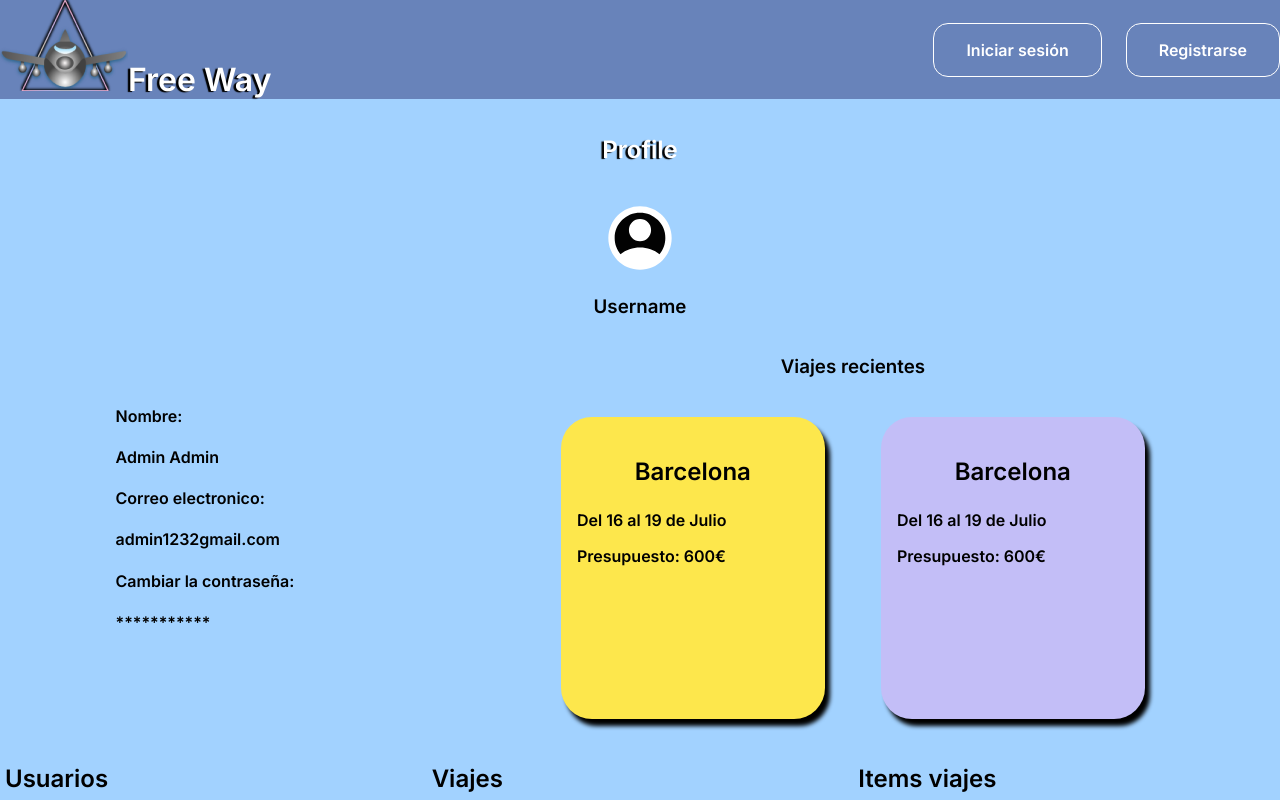
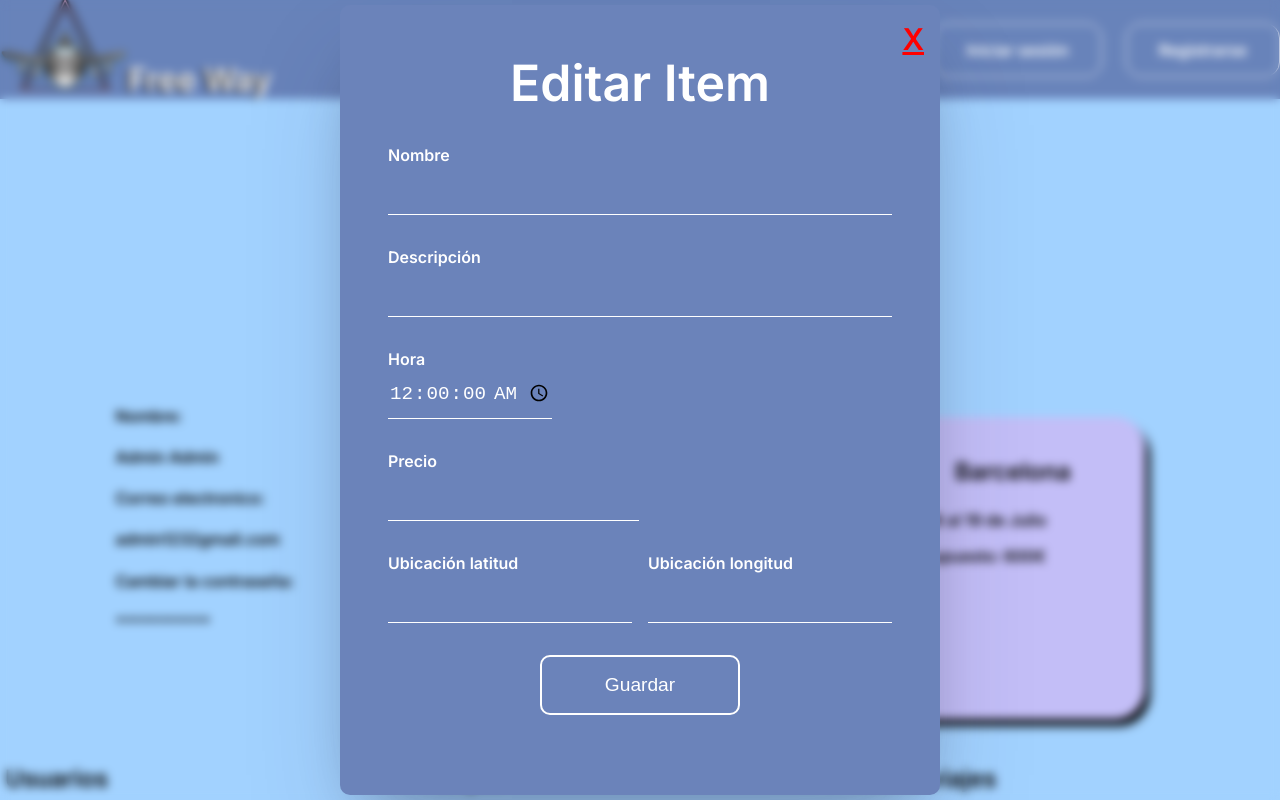
Before and after one commit to PlanificacionViaje/PlanificacioFrontEnd, a Vue app: page / in a window 1280 px wide. Shown: the top 800 px of the page. Built offline with nearby package versions, Linux system fonts and the light colour scheme.

Commit message:
21/07/2022 no funcionan los modales

```diff
--- a/src/App.vue
+++ b/src/App.vue
@@ -2,8 +2,9 @@
 import Header from "./Components/Header.vue";
 import Profile from "./Components/Profile.vue";
 import AxiosPlayground from "./Components/AxiosPlayground.vue";
-import LoginAndRegisterModal from "./components/LoginAndRegister/LoginAndRegisterModal.vue";
-import EditTrip from "./Components/TripModal.vue";
+import LoginAndRegisterModal from "@/Components/LoginAndRegister/LoginAndRegisterModal.vue";
+import TripModal from "./Components/TripModal.vue";
+import ItemTripModal from "./Components/ItemTripModal.vue";
 </script>
 
 <script>
@@ -12,6 +13,12 @@ export default {
     return {
       loginActive: true,
       displayLoginRegisterModal: false,
+      //Modal Trip
+      newEditTrip:true,
+      displayNewEditTripModal:false,
+      //Modal Item Trip
+      newEditItemTrip:false,
+      displayNewEditItemTripModal:true,
     };
   },
   methods: {
@@ -46,8 +53,19 @@ export default {
     >
       asdfasdf
     </button>
-
-    <EditTrip/>
+  <button @click="displayNewEditTripModal=true, newEditTrip=true">
+    Display modal new trip
+  </button>
+   <button @click="displayNewEditTripModal=true, newEditTrip=false">
+    Display modal edit trip
+  </button>
+    <TripModal
+    :newEditTrip="newEditTrip"
+    :displayNewEditTripModal="displayNewEditTripModal" />
+    <ItemTripModal
+    :newEditItemTrip="newEditItemTrip"
+    :displayNewEditItemTripModal="displayNewEditItemTripModal"
+    />
   </main>
 </template>
 
--- /dev/null
+++ b/src/Components/ItemTripModal.vue
@@ -0,0 +1,180 @@
+<script>
+import * as crud from "@/axios/axiosFunctions.js";
+export default {
+  data() {
+    return {
+    };
+  },
+  methods: {
+
+  },
+  props:{
+    newEditItemTrip:Boolean,
+    displayNewEditItemTripModal: Boolean,
+    dataItemTrip:{},
+  }
+};
+</script>
+
+<template>
+  <div class="modal-background" v-show="displayNewEditItemTripModal" @click.prevent="displayNewEditItemTripModal=false">
+    <div v-if="newEditItemTrip" class="modal"  @click.stop id="edit-component">
+    <h1 class="title">Nuevo Item</h1>
+        <form class="form" action="" @submit.prevent="">
+        <label class="form-field-container" for="name">
+          <p>Nombre</p>
+          <input class="form-input" type="text" name="name" id="name" />
+        </label>
+        <label class="form-field-container" for="descripcion">
+          <p>Descripción</p>
+          <input class="form-input" type="text" name="descripcion" id="descripcion" />
+        </label>
+       <label class="form-field-container" for="hora">
+          <p>Hora</p>
+          <input class="form-input" type="time" name="hora" placeholder="hora" value="00:00:00" step="1"/>
+        </label>
+        <label class="form-field-container" for="precio">
+          <p>Precio</p>
+          <input class="form-input" type="number" name="precio" id="precio" />
+        </label>
+        <div class="flexedElements">
+          <label class="form-field-container" for="ubicacionlatitud">
+            <p>Ubicación latitud</p>
+            <input class="form-input" type="number" name="ubicacionlatitud" id="ubicacionlatitud" />
+          </label>
+          <label class="form-field-container" for="ubicacionlongitud">
+            <p>Ubicación longitud</p>
+            <input class="form-input" type="number" name="ubicacionlongitud" id="ubicacionlongitud" />
+          </label>
+        </div>
+        <button class="form-button" type="submit">Añadir</button>
+        <a href="#" @click.prevent="displayNewEditItemTripModal=false">X</a>
+      </form>
+    </div>
+    <div v-else class="modal"  @click.stop id="edit-component">
+      <h1 class="title">Editar Item</h1>
+        <form class="form" action="" @submit.prevent="">
+        <label class="form-field-container" for="name">
+          <p>Nombre</p>
+          <input class="form-input" type="text" name="name" id="name" />
+        </label>
+        <label class="form-field-container" for="descripcion">
+          <p>Descripción</p>
+          <input class="form-input" type="text" name="descripcion" id="descripcion" />
+        </label>
+       <label class="form-field-container" for="hora">
+          <p>Hora</p>
+          <input class="form-input" type="time" name="hora" placeholder="hora" value="00:00:00" step="1"/>
+        </label>
+        <label class="form-field-container" for="precio">
+          <p>Precio</p>
+          <input class="form-input" type="number" name="precio" id="precio" />
+        </label>
+        <div class="flexedElements">
+          <label class="form-field-container" for="ubicacionlatitud">
+            <p>Ubicación latitud</p>
+            <input class="form-input" type="number" name="ubicacionlatitud" id="ubicacionlatitud" />
+          </label>
+          <label class="form-field-container" for="ubicacionlongitud">
+            <p>Ubicación longitud</p>
+            <input class="form-input" type="number" name="ubicacionlongitud" id="ubicacionlongitud" />
+          </label>
+        </div>
+        <button class="form-button" type="submit">Guardar</button>
+        <a href="#" @click.prevent="displayNewEditItemTripModal=false">X</a>
+      </form>
+    </div>
+  </div>
+</template>
+
+<style scoped>
+.modal-background {
+    position: fixed;
+    width: 100vw;
+    height: 100vh;
+    z-index: 10;
+    backdrop-filter: blur(5px);
+    display: flex;
+    justify-content: center;
+    align-items: center;
+    top:0;
+}
+
+.modal {
+    position: relative;
+    z-index: 20;
+    background-color: rgb(107, 131, 186);
+    width: 600px;
+    padding: 3rem;
+    border-radius: 10px;
+    color: white;
+    box-shadow: rgba(50, 50, 93, 0.25) 0px 50px 100px -20px, rgba(0, 0, 0, 0.3) 0px 30px 60px -30px;
+}
+.title {
+  margin: 0;
+  font-size: 50px;
+  text-align: center;
+}
+
+.form {
+  display: flex;
+  flex-direction: column;
+  justify-content: flex-start;
+  gap: 2rem;
+  width: 100%;
+  margin: 2rem 0 2rem 0;
+  align-items: center;
+}
+
+.form-field-container {
+  width: 100%;
+}
+
+.form-field-container p {
+  margin: 0;
+}
+
+.form-input {
+  height: 50px;
+  width: 100%;
+  font-size: 1.2rem;
+  border: none;
+  border-bottom: 1px solid white;
+  outline: none;
+  background-color: transparent;
+  color: white;
+}
+input[type="time"], input#precio{
+  width: unset;
+}
+
+.form-button {
+  height: 60px;
+  width: 200px;
+  border-radius: 10px;
+  font-size: 1.2rem;
+  background-color: transparent;
+  border: 2px solid white;
+  color: inherit;
+}
+.flexedElements{
+  gap:1rem;
+  display: flex;
+  justify-content: space-around;
+  align-items: flex-end;
+
+}
+
+textarea{
+  resize: vertical;
+  width: 90%;
+}
+
+a {
+    position: absolute;
+    color: red;
+    font-size: 30px;
+    top: 1rem;
+    right: 1rem;
+}
+</style>
--- a/src/Components/TripModal.vue
+++ b/src/Components/TripModal.vue
@@ -1,25 +1,32 @@
 <script>
+import * as crud from "@/axios/axiosFunctions.js";
 export default {
   data() {
     return {
-
     };
   },
   methods: {
-
+    postViaje(e) {
+      const formData = new FormData(e.target);
+      crud
+        .postViaje(formData)
+        .then((response) => console.log(response))
+        .catch((error) => crud.handleError(error));
+    },
   },
   props:{
     newEditTrip:Boolean,
     displayNewEditTripModal: Boolean,
+    dataTrip:{},
   }
 };
 </script>
 
 <template>
-  <div class="modal-background" v-show="displayNewEditTripModal">
+  <div class="modal-background" v-show="displayNewEditTripModal" @click.prevent="displayNewEditTripModal=false">
     <div v-if="newEditTrip" class="modal"  @click.stop id="edit-component">
     <h1 class="title">Nuevo viaje</h1>
-        <form class="form" action="" @submit.prevent="">
+        <form class="form" action="" @submit.prevent="postViaje">
         <label class="form-field-container" for="tittle">
           <p>Tittle</p>
           <input class="form-input" type="text" name="tittle" id="tittle" />
@@ -39,6 +46,7 @@ export default {
           </label>
           <button class="form-button" type="submit">Añadir</button>
         </div>
+        <a href="#" @click.prevent="displayNewEditTripModal=false">X</a>
       </form>
     </div>
     <div v-else class="modal"  @click.stop id="edit-component">
@@ -63,15 +71,15 @@ export default {
           </label>
           <button class="form-button" type="submit">Guardar</button>
         </div>
+        <a href="#" @click.prevent="displayNewEditTripModal=false">X</a>
       </form>
     </div>
-    <a href="#" @click.prevent="closeNewEditTripModal">X</a>
   </div>
 </template>
 
 <style scoped>
 .modal-background {
-    position: absolute;
+    position: fixed;
     width: 100vw;
     height: 100vh;
     z-index: 10;
```
